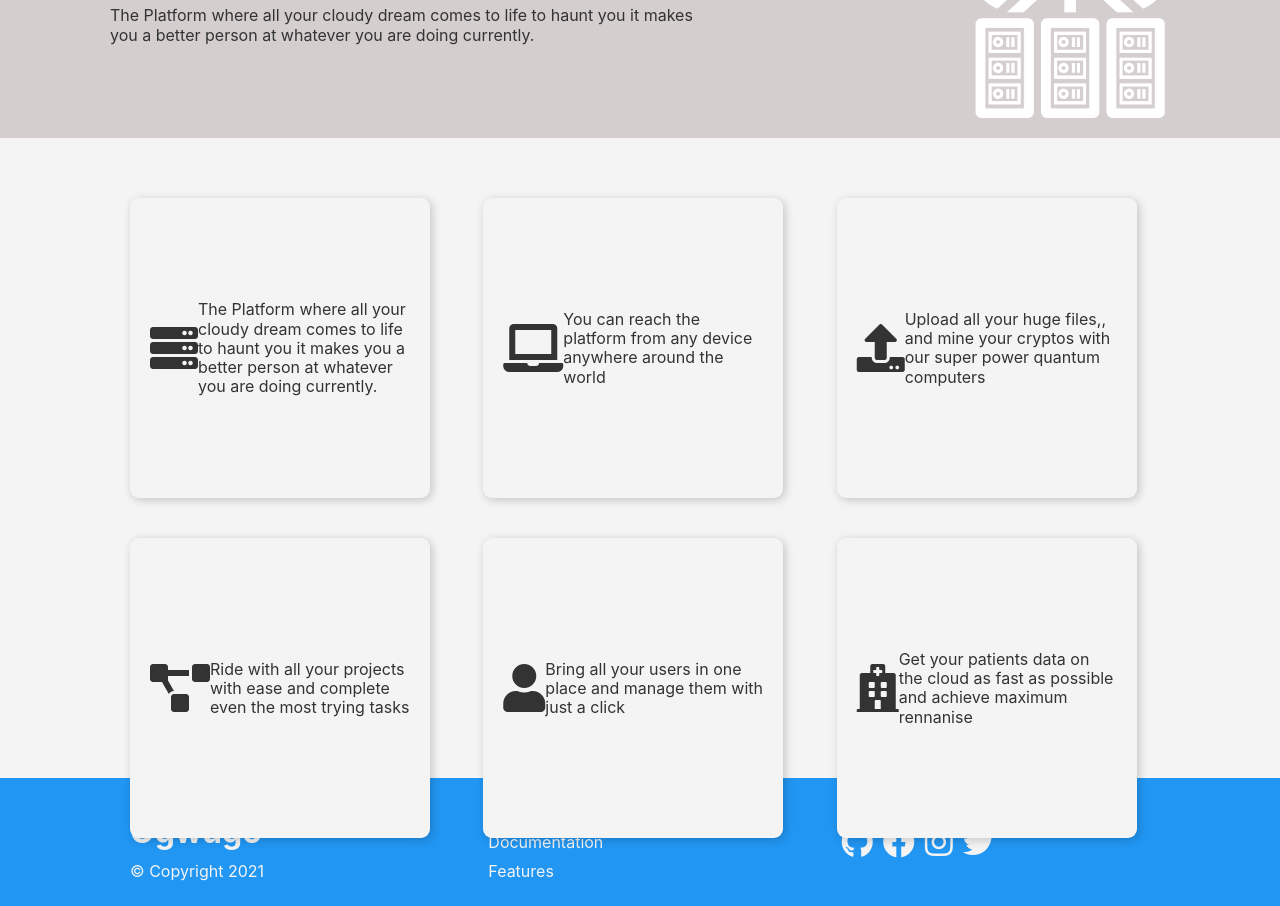
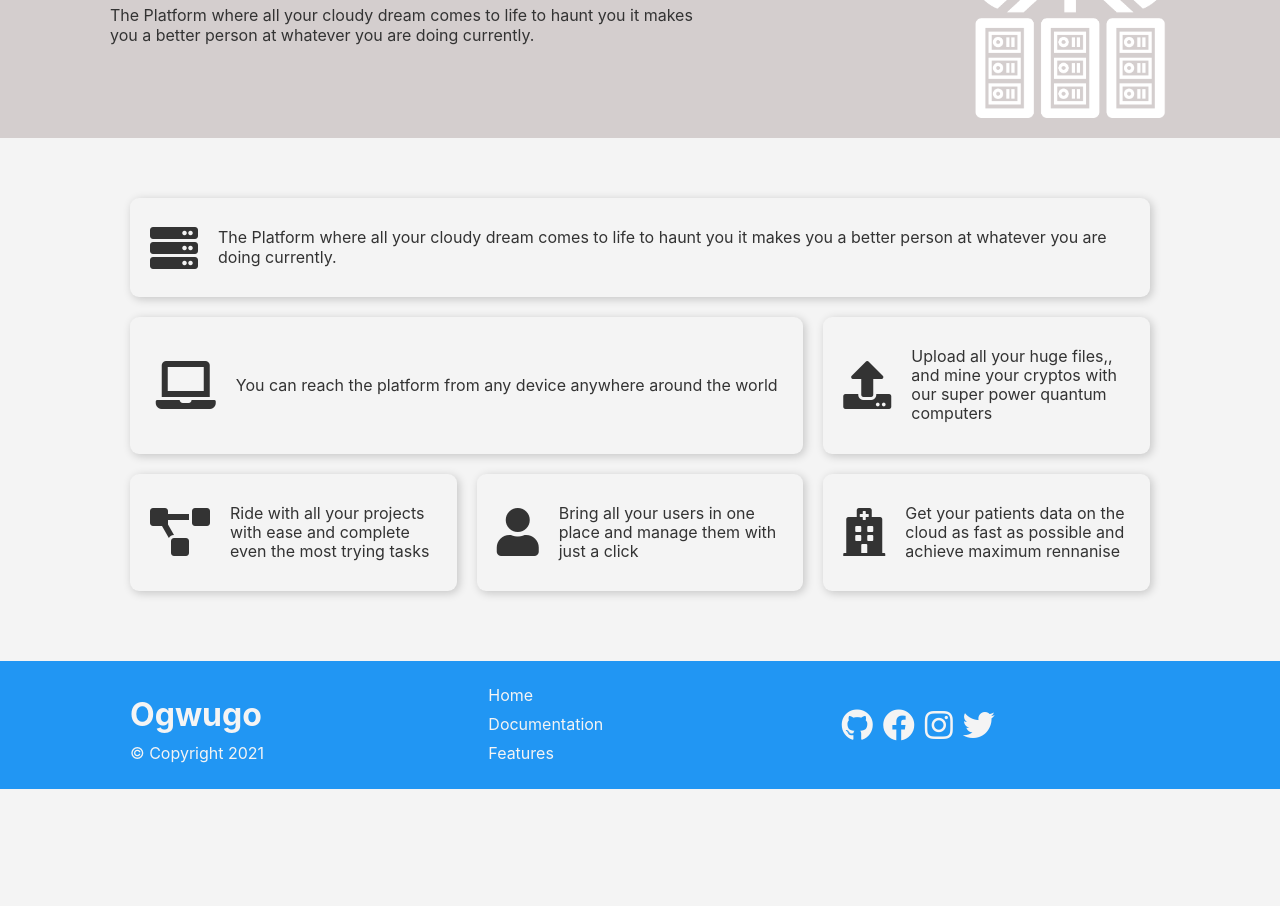
Before and after one commit to NorVirae/ogcloud, a React (Create React App) app: page /features in a window 1280 px wide. Shown: the part 460-1366 px from the top of the page. After the commit the page ends 1249 px from the top, so only its background shows below. Built offline with nearby package versions, Linux system fonts and the light colour scheme.

Commit message:
styled features main class made sure each card takes up hundred percent space in it own grid

```diff
--- a/src/App.css
+++ b/src/App.css
@@ -429,3 +429,30 @@ input:focus {
     height: 100%;
     justify-self: flex-end;
 }
+
+/* Feature main */
+
+
+.features-main {
+    margin-bottom: 130px;
+}
+.features-main .grid {
+    gap:20px;
+}
+
+.features-main .card {
+    height: 100%;
+    width: auto;
+}
+
+.features-main .card > i {
+    padding-right:20px;
+}
+
+.features-main .grid > *:first-child {
+    grid-column: 1 / span 3;
+}
+
+.features-main .grid > *:nth-child(2) {
+    grid-column: 1 / span 2;
+}
```
